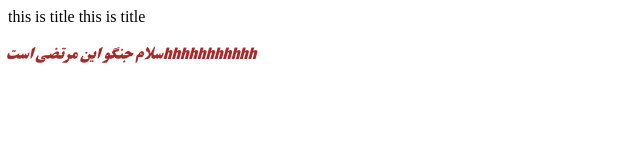
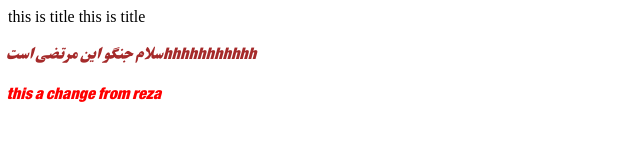
Before and after one commit to mortezamozafari/mortezarepo, a plain HTML site: page index.html in a window 1280 px wide. Shown: the whole page, without its empty margins (0-640 px from the left). Drawn offline with Linux system fonts and the light colour scheme.

```diff
--- a/index.html
+++ b/index.html
@@ -1,19 +1,23 @@
 <!DOCTYPE html>
 <html lang="en">
+
 <head>
     <meta charset="UTF-8">
     <meta name="viewport" content="width=device-width, initial-scale=1.0">
     <meta http-equiv="X-UA-Compatible" content="ie=edge">
-    <link rel="stylesheet" href="css/style.css"/>
+    <link rel="stylesheet" href="css/style.css" />
     <script src="js/script.js"></script>
     <title>Document</title>
 </head>
+
 <body>
     <h>this is title</h>
     <h>this is title</h>
 
     <P>سلام جنگو این مرتضی استhhhhhhhhhhh</P>
+    <p style="color: red;">this a change from reza </p>
 
 
 </body>
+
 </html>
```
